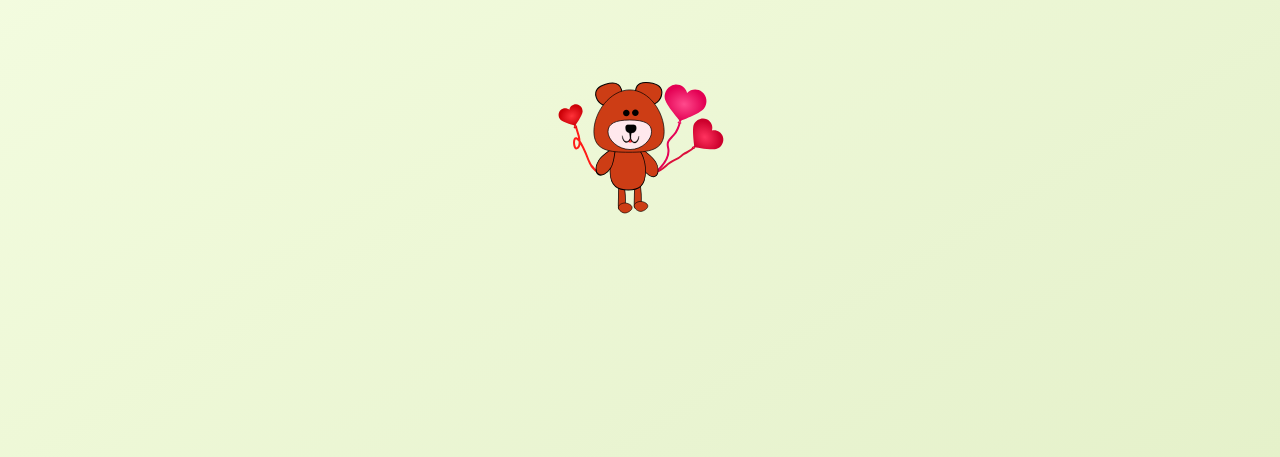
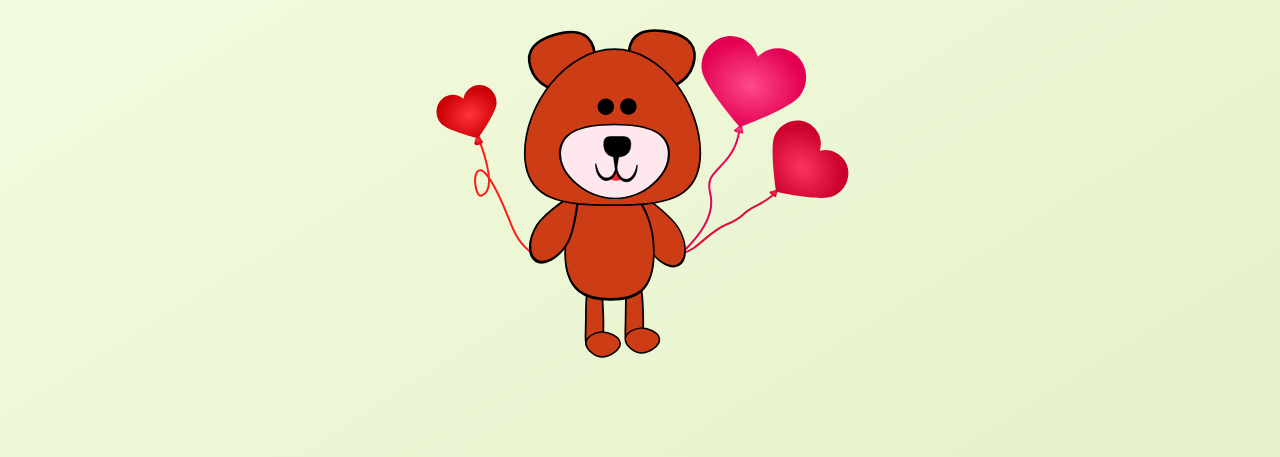
Before and after one commit to jhon1025/coarz-n, a plain HTML site: page index.html in a window 1280 px wide. Shown: the part 343-800 px from the top of the page. Drawn offline with Linux system fonts and the light colour scheme.

Commit message:
ajuste de grilla

```diff
--- a/coarazon.css
+++ b/coarazon.css
@@ -183,8 +183,8 @@ body{
 }
 .item-29 {
     display: grid;
-    grid-column: 7 / 15;
-    grid-row: 22 / 26;
+    grid-column: 1 / 21;
+    grid-row: 19 / 26;
 
 
 }
```
